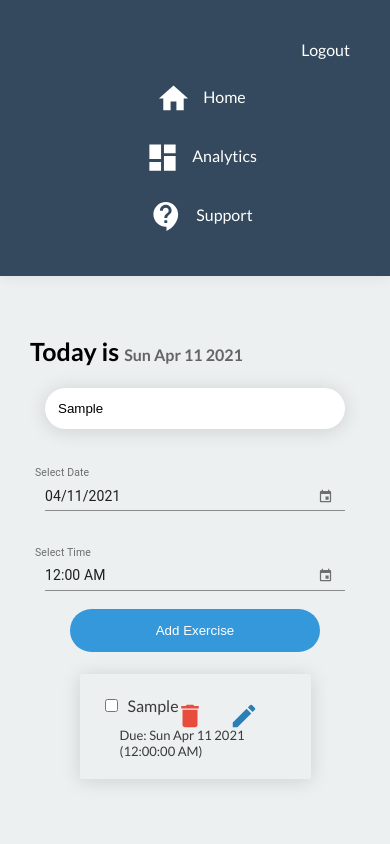
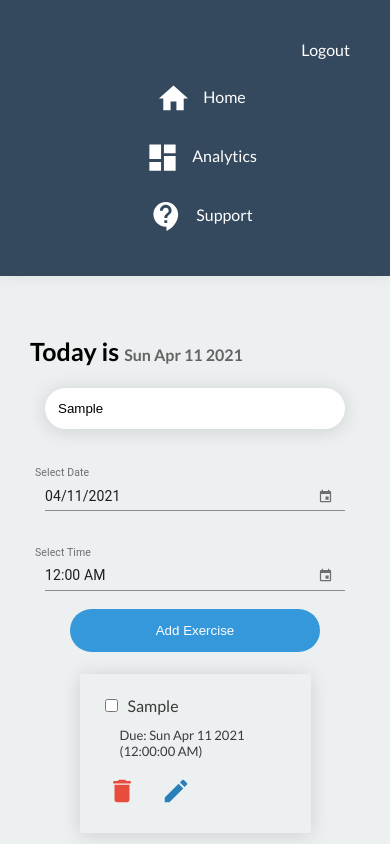
Before and after one commit to winnie-webb/basic-mvc-app, a React (Create React App) app in the folder public/dashboard-app/: page / in a window 390 px wide. Both pictures are taken after typing "Sample" into the empty fields and a click on the button "Add Exercise". Shown: the top 844 px of the page. Built offline with nearby package versions, Linux system fonts and the light colour scheme; no server answers.

Commit message:
Made workoutlog responsive

```diff
--- a/public/dashboard-app/src/components/css/WorkoutLog.css
+++ b/public/dashboard-app/src/components/css/WorkoutLog.css
@@ -111,9 +111,9 @@
   border-radius: 4rem;
   padding: 0.5rem 1rem;
   outline: none;
-  border: 1px solid;
+  border: none;
   cursor: pointer;
-  margin: 0 0.3rem;
+  margin: 0.3rem;
   background-color: #2ecc71;
   color: #fff;
 }
@@ -126,3 +126,9 @@
     flex-direction: column;
   }
 }
+@media (max-width: 550px) {
+  .workoutlog__exerciseIcons {
+    position: relative;
+    right: 0;
+  }
+}
```
